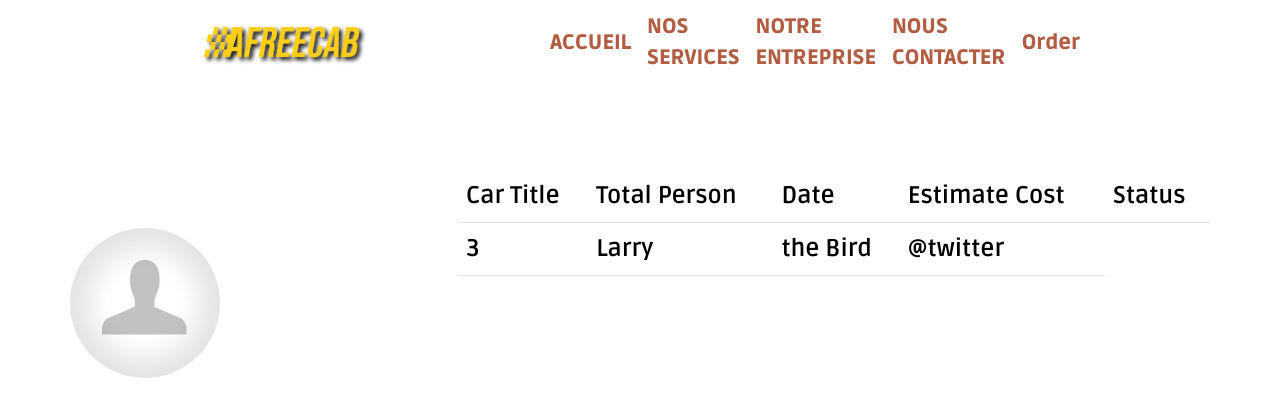
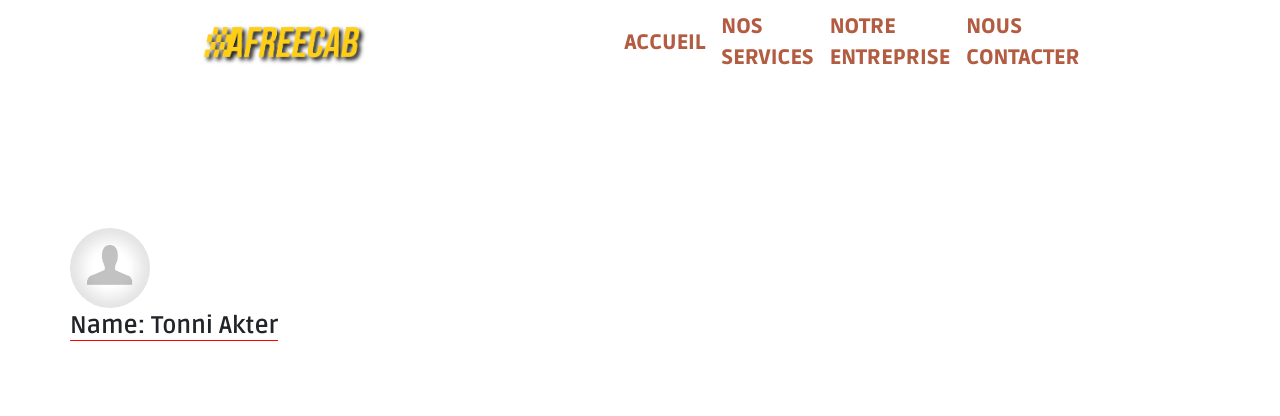
Before and after one commit to mohi14/afreecab-react, a React (Vite) app: page /userProfile in a window 1280 px wide. Shown: the top 416 px of the page. Built offline with nearby package versions, Linux system fonts and the light colour scheme.

Commit message:
change class to className

```diff
--- a/src/App.css
+++ b/src/App.css
@@ -157,7 +157,7 @@ text-align: center;
   .header_site>.section_header>.nav_header ul>li {
     display: inline-block;
     margin: 5px 8px;
-    font-size: 1.3em;
+    font-size: 14px;
     font-weight: 900;
 
   }
--- a/src/components/Header/Header.jsx
+++ b/src/components/Header/Header.jsx
@@ -16,7 +16,7 @@ const Header = () => {
                             <li className="item_menu_header"><Link to="/services">NOS SERVICES</Link></li>
                             <li className="item_menu_header"><Link to="/entreprise">NOTRE ENTREPRISE</Link></li>
                             <li className="item_menu_header"><Link to="/contact">NOUS CONTACTER</Link></li>
-                            <li className="item_menu_header"><Link to="/contact">Order</Link></li>
+                            {/* <li className="item_menu_header"><Link to="/contact">Order</Link></li> */}
                         </ul>
 
                     </nav>
--- a/src/pages/UserProfile/UserProfile.css
+++ b/src/pages/UserProfile/UserProfile.css
@@ -1,6 +1,6 @@
 .user_profile img {
-    width: 150px;
-    height: 150px;
+    width: 80px;
+    height: 80px;
     border-radius: 50%;
 }
 
--- a/src/pages/UserProfile/UserProfile.jsx
+++ b/src/pages/UserProfile/UserProfile.jsx
@@ -10,8 +10,13 @@ const UserProfile = () => {
                     <div className="col-lg-4">
                         <h1>Account Info</h1>
                         <img src={user} alt="" />
+                        <div>
+                            <span style={{ borderBottom: "1px solid red" }}>Name: Tonni Akter</span>
+                        </div>
                     </div>
-                    <div className="col-lg-8">
+
+
+                    {/* <div className="col-lg-8">
 
                         <table className="table">
                             <thead>
@@ -33,7 +38,7 @@ const UserProfile = () => {
                                 </tr>
                             </tbody>
                         </table>
-                    </div>
+                    </div> */}
 
                 </div>
 
```
